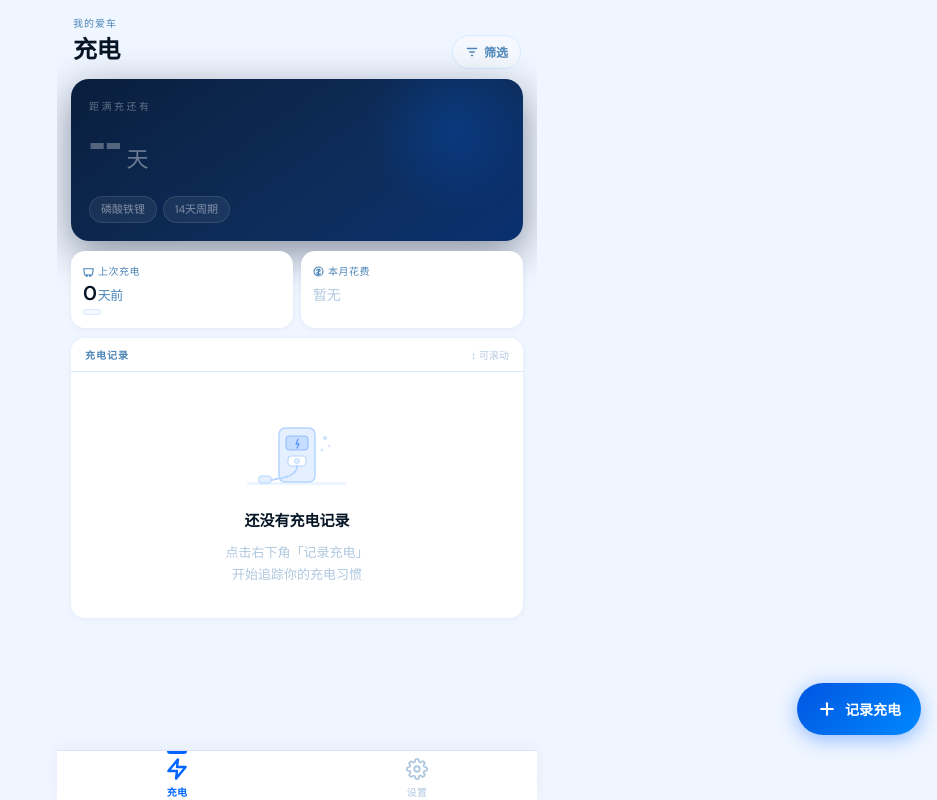
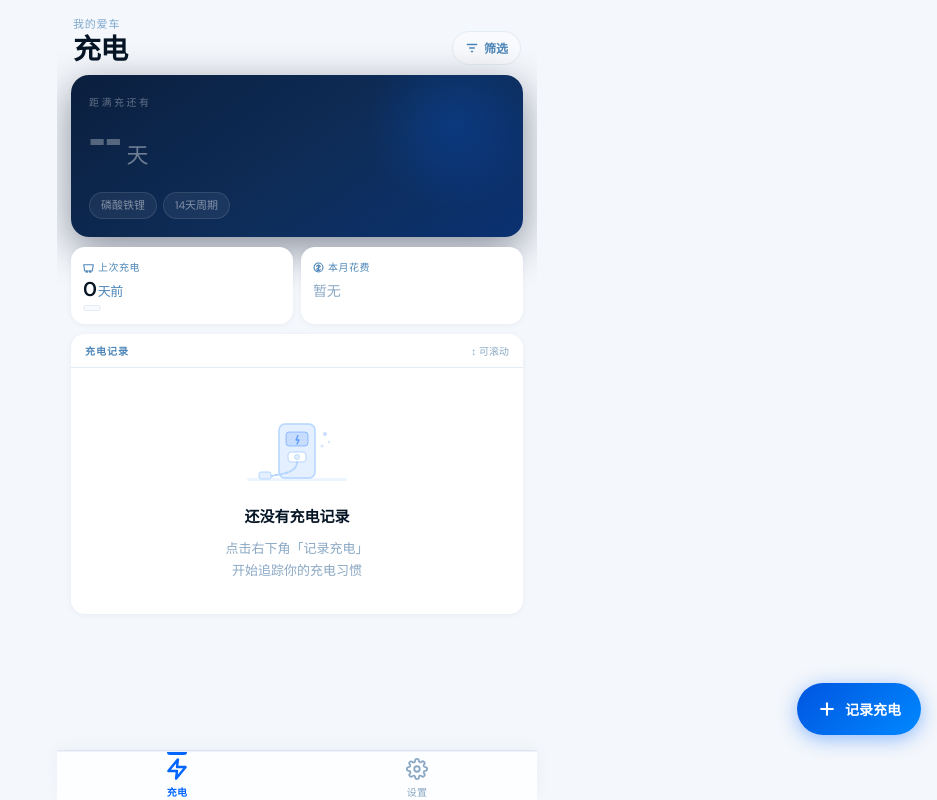
Before and after one commit to LeeCF/ev-charge-tracker, a Vue app: page /#/ in a window 1280 px wide. Shown: the whole page, without its empty margins (343-1280 px from the left). Built offline with nearby package versions, Linux system fonts and the light colour scheme.

Commit message:
style: 9项UI质感提升 — 磨砂Tab Bar、背景去蓝、对比度修复、噪点纹理、按压动画、筛选填充、视口触发图表、间距Token、标题字重

```diff
--- a/src/App.vue
+++ b/src/App.vue
@@ -97,7 +97,10 @@ function onSheetSaved() {
   width: 100%;
   max-width: 480px;
   display: flex;
-  background: white;
+  background: rgba(255, 255, 255, 0.82);
+  backdrop-filter: blur(20px) saturate(180%);
+  -webkit-backdrop-filter: blur(20px) saturate(180%);
+  border-top: 1px solid rgba(0, 40, 120, 0.06);
   box-shadow: var(--shadow-tab);
   height: 49px;
   padding-bottom: env(safe-area-inset-bottom, 0);
--- a/src/assets/main.css
+++ b/src/assets/main.css
@@ -16,16 +16,16 @@
   --color-hero: linear-gradient(145deg, #0A1E3D 0%, #0D2D5A 60%, #0A3070 100%);
 
   /* 背景与表面 */
-  --color-bg: #F0F6FF;
+  --color-bg: #F4F7FB;
   --color-surface: #FFFFFF;
-  --color-surface-2: #F5F9FF;
-  --color-border: #D9ECFF;
+  --color-surface-2: #F8FAFD;
+  --color-border: #E4ECF4;
   --color-border-strong: #A8CEFF;
 
   /* 文字层级 */
   --color-text: #061525;
   --color-text-secondary: #4D86B8;
-  --color-text-muted: #B0C8E0;
+  --color-text-muted: #8BA8C4;
 
   /* 功能色 */
   --color-danger: #EF4444;
@@ -42,6 +42,14 @@
   --radius-chip: 20px;
   --radius-fab: 16px;
   --radius-fab-extended: 28px;
+
+  /* 间距 */
+  --space-xs: 4px;
+  --space-sm: 8px;
+  --space-md: 12px;
+  --space-lg: 16px;
+  --space-xl: 24px;
+  --space-2xl: 32px;
 
   /* 阴影 */
   --shadow-card: 0 2px 14px rgba(0, 40, 120, 0.08);
--- a/src/components/CostChart.vue
+++ b/src/components/CostChart.vue
@@ -1,5 +1,5 @@
 <template>
-  <div v-if="bars.length >= 2" class="cost-chart-card">
+  <div v-if="bars.length >= 2" ref="cardEl" class="cost-chart-card" :class="{ 'chart-visible': isVisible }">
     <div class="chart-header">
       <span class="chart-title">近{{ bars.length }}月花费</span>
       <span class="chart-current">¥{{ currentMonthCost?.toFixed(0) ?? '--' }} 本月</span>
@@ -26,7 +26,7 @@
             :rx="3"
             :fill="bar.isCurrent ? 'url(#bar-current)' : 'url(#bar-past)'"
             class="bar-rect"
-            :style="{ animationDelay: `${i * 50}ms` }"
+            :style="{ animationDelay: isVisible ? `${i * 60}ms` : '9999s' }"
           />
           <text
             :x="bar.x + (barWidth - 4) / 2"
@@ -53,12 +53,25 @@
 </template>
 
 <script setup>
-import { computed } from 'vue'
+import { computed, ref, onMounted, onUnmounted } from 'vue'
 
 const props = defineProps({
   monthlyCosts: { type: Array, default: () => [] },
   currentMonth: { type: String, default: '' },
 })
+
+const cardEl = ref(null)
+const isVisible = ref(false)
+
+let observer = null
+onMounted(() => {
+  observer = new IntersectionObserver(
+    ([entry]) => { if (entry.isIntersecting) { isVisible.value = true; observer?.disconnect() } },
+    { threshold: 0.2 }
+  )
+  if (cardEl.value) observer.observe(cardEl.value)
+})
+onUnmounted(() => observer?.disconnect())
 
 const svgWidth = 280
 const svgHeight = 90
@@ -71,7 +84,6 @@ const bars = computed(() => {
 
   const maxTotal = Math.max(...recent.map(m => m.total), 1)
   const bw = svgWidth / recent.length
-  // bw mirrors the barWidth computed (svgWidth / length) — kept local to avoid circular dependency
 
   return recent.map((m, i) => {
     const height = Math.max(4, (m.total / maxTotal) * barAreaHeight)
@@ -138,9 +150,14 @@ const barWidth = computed(() => svgWidth / Math.max(bars.value.length, 1))
 }
 
 .bar-rect {
-  animation: bar-rise 0.4s ease-out both;
   transform-box: fill-box;
   transform-origin: bottom;
+  transform: scaleY(0);
+}
+
+/* 进入视口后触发动画 */
+.chart-visible .bar-rect {
+  animation: bar-rise 0.45s cubic-bezier(0.34, 1.56, 0.64, 1) both;
 }
 
 @keyframes bar-rise {
--- a/src/components/RecordItem.vue
+++ b/src/components/RecordItem.vue
@@ -268,6 +268,8 @@ function triggerDelete() {
 
 .record-item:active {
   box-shadow: 0 1px 3px rgba(0,0,0,0.05);
+  transform: scale(0.985);
+  transition: transform 0.08s ease, box-shadow 0.08s ease;
 }
 
 /* Accent bar */
--- a/src/views/DashboardView.vue
+++ b/src/views/DashboardView.vue
@@ -390,19 +390,22 @@ function clearFilter() {
 }
 
 .header-eyebrow {
-  font-size: 10px;
+  font-size: 11px;
+  font-weight: 500;
   color: var(--color-text-secondary);
-  letter-spacing: 1px;
+  letter-spacing: 0.8px;
   text-transform: uppercase;
   margin-bottom: 2px;
+  opacity: 0.7;
 }
 
 .page-title {
-  font-size: 24px;
-  font-weight: 700;
+  font-size: 28px;
+  font-weight: 800;
   color: var(--color-text);
-  letter-spacing: -0.5px;
+  letter-spacing: -0.8px;
   font-family: var(--font-display);
+  line-height: 1.1;
 }
 
 .content {
@@ -435,6 +438,11 @@ function clearFilter() {
   border-radius: var(--radius-card);
   padding: 13px 12px;
   box-shadow: var(--shadow-card-sm);
+  transition: transform 0.08s ease;
+}
+
+.summary-card:active {
+  transform: scale(0.97);
 }
 
 .summary-label {
@@ -630,13 +638,14 @@ function clearFilter() {
 }
 
 .filter-btn.active {
-  background: var(--color-accent-light);
-  border-color: var(--color-accent);
-  color: var(--color-accent-text);
+  background: var(--color-accent);
+  border-color: transparent;
+  color: white;
+  box-shadow: 0 2px 8px rgba(0, 102, 255, 0.28);
 }
 
 .filter-badge {
-  background: var(--color-accent);
+  background: rgba(255, 255, 255, 0.25);
   color: white;
   font-size: 9px;
   font-weight: 700;
--- a/src/views/SettingsView.vue
+++ b/src/views/SettingsView.vue
@@ -277,11 +277,12 @@ function selectBatteryType(value) {
 .page-header { padding: 16px 16px 12px; }
 
 .page-title {
-  font-size: 24px;
-  font-weight: 700;
+  font-size: 28px;
+  font-weight: 800;
   color: var(--color-text);
-  letter-spacing: -0.5px;
+  letter-spacing: -0.8px;
   font-family: var(--font-display);
+  line-height: 1.1;
 }
 
 .content {
```
Also changed, not shown: src/components/CountdownCard.vue (+13 -0 lines).
